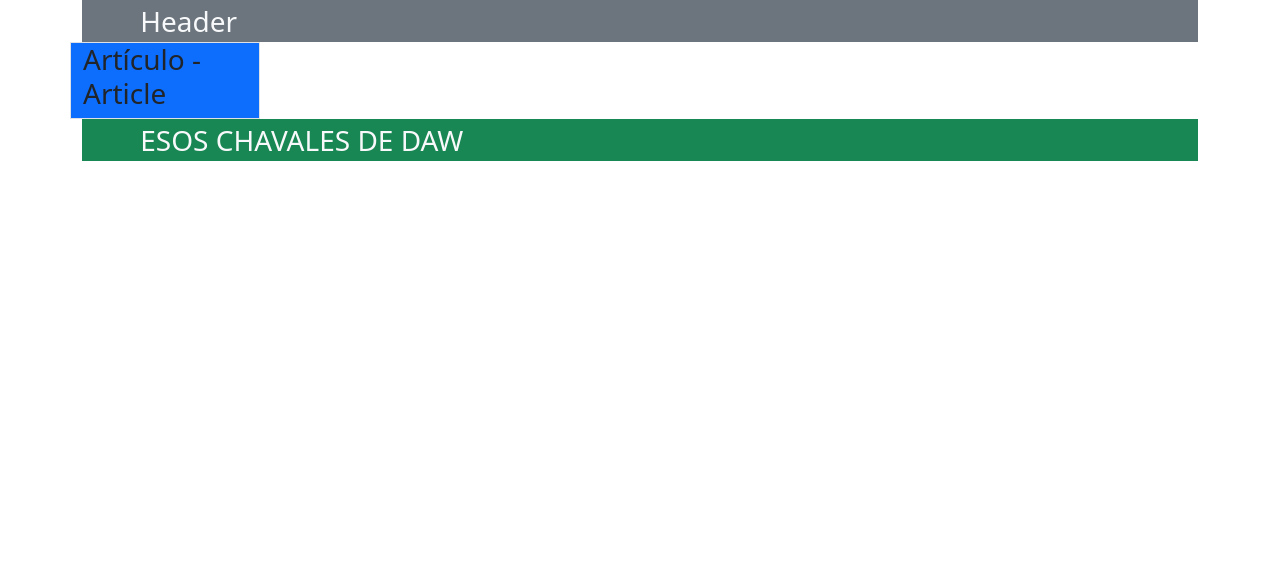
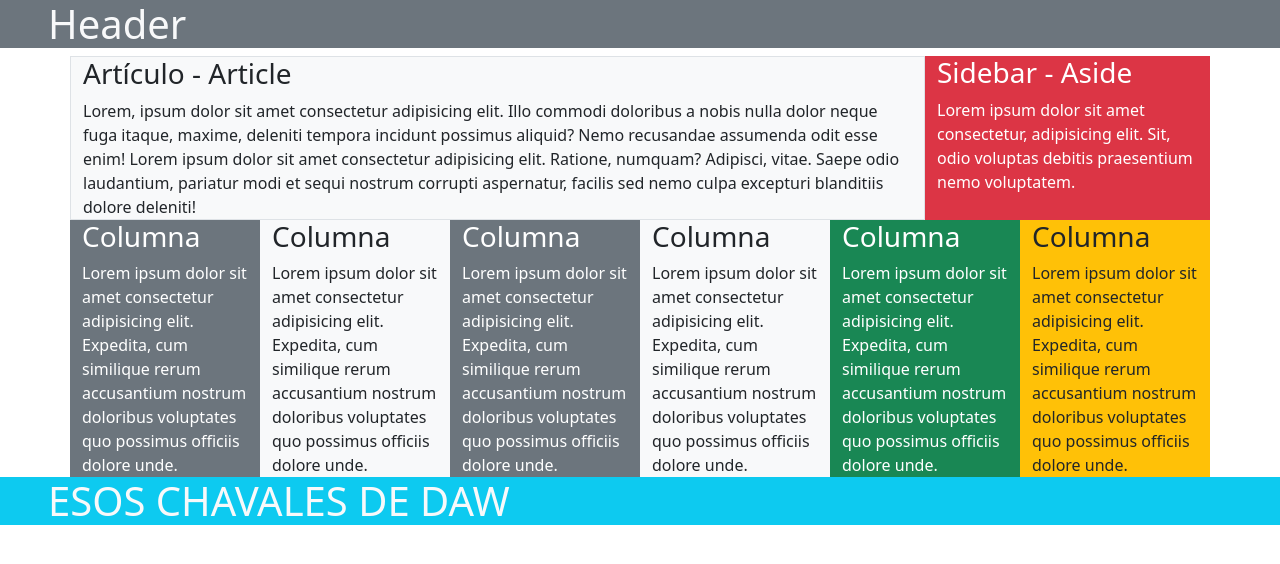
Before and after one commit to RonGarciaGuerrero/bootstrap, a plain HTML site: page bootstrap/P3/index.html in a window 1280 px wide. Drawn offline with nearby package versions, Linux system fonts and the light colour scheme.

Commit message:
ejercicios resueltos

```diff
--- a/bootstrap/P3/index.html
+++ b/bootstrap/P3/index.html
@@ -12,17 +12,23 @@
   </head>
   <body>
 
+    <div class="fs-3 text-start bg-secondary text-light"><h1 class="ps-5">Header</h1></div>
+      <div class="container mt-2">
+        <div class="row">
+          <div class="col-lg-9 col-md-9 col-sm-8 col-xs-12 bg-light text-dark border"><h3>Artículo - Article</h3> Lorem, ipsum dolor sit amet consectetur adipisicing elit. Illo commodi doloribus a nobis nulla dolor neque fuga itaque, maxime, deleniti tempora incidunt possimus aliquid? Nemo recusandae assumenda odit esse enim! Lorem ipsum dolor sit amet consectetur adipisicing elit. Ratione, numquam? Adipisci, vitae. Saepe odio laudantium, pariatur modi et sequi nostrum corrupti aspernatur, facilis sed nemo culpa excepturi blanditiis dolore deleniti!</div>
+          <div class="col-lg-3 col-md-3 col-sm-4 col-xs-12 bg-danger text-white"><h3>Sidebar - Aside</h3> Lorem ipsum dolor sit amet consectetur, adipisicing elit. Sit, odio voluptas debitis praesentium nemo voluptatem.</div>
+          <div class="col-lg-2 col-md-3 col-sm-6 col-xs-12 bg-secondary text-white"><h3>Columna</h3>Lorem ipsum dolor sit amet consectetur adipisicing elit. Expedita, cum similique rerum accusantium nostrum doloribus voluptates quo possimus officiis dolore unde.</div>
+          <div class="col-lg-2 col-md-3 col-sm-6 col-xs-12 bg-light text-dark"><h3>Columna</h3>Lorem ipsum dolor sit amet consectetur adipisicing elit. Expedita, cum similique rerum accusantium nostrum doloribus voluptates quo possimus officiis dolore unde.</div>
+          <div class="col-lg-2 col-md-3 col-sm-6 col-xs-12 bg-secondary text-white"><h3>Columna</h3>Lorem ipsum dolor sit amet consectetur adipisicing elit. Expedita, cum similique rerum accusantium nostrum doloribus voluptates quo possimus officiis dolore unde.</div>
+          <div class="col-lg-2 col-md-3 col-sm-6 col-xs-12 bg-light text-dark"><h3>Columna</h3>Lorem ipsum dolor sit amet consectetur adipisicing elit. Expedita, cum similique rerum accusantium nostrum doloribus voluptates quo possimus officiis dolore unde.</div>
+          <div class="col-lg-2 col-md-6 col-sm-6 col-xs-12 bg-success text-white"><h3>Columna</h3>Lorem ipsum dolor sit amet consectetur adipisicing elit. Expedita, cum similique rerum accusantium nostrum doloribus voluptates quo possimus officiis dolore unde.</div>
+          <div class="col-lg-2 col-md-6 col-sm-6 col-xs-12 bg-warning text-dark"><h3>Columna</h3>Lorem ipsum dolor sit amet consectetur adipisicing elit. Expedita, cum similique rerum accusantium nostrum doloribus voluptates quo possimus officiis dolore unde.</div>
+        </div>
+      </div>
+    <div class="fs-3 text-start bg-info text-light"><h1 class="ps-5">ESOS CHAVALES DE DAW</h1></div>
     <!-- Bootstrap JavaScript Libraries -->
     <script src="https://cdn.jsdelivr.net/npm/@popperjs/core@2.9.2/dist/umd/popper.min.js" integrity="sha384-IQsoLXl5PILFhosVNubq5LC7Qb9DXgDA9i+tQ8Zj3iwWAwPtgFTxbJ8NT4GN1R8p" crossorigin="anonymous"></script>
     <script src="https://cdn.jsdelivr.net/npm/bootstrap@5.0.2/dist/js/bootstrap.min.js" integrity="sha384-cVKIPhGWiC2Al4u+LWgxfKTRIcfu0JTxR+EQDz/bgldoEyl4H0zUF0QKbrJ0EcQF" crossorigin="anonymous"></script>
-    <div class="container">
-        <div class="fs-3 text-start bg-secondary text-light">&nbsp;&nbsp;&nbsp;&nbsp;&nbsp;&nbsp;&nbsp;&nbsp;Header</div>
-        <div class="row">
-            <div class="col-lg-2 col-md-4 col-sm-6 col-xs-12 bg-primary text-dark border"><h3>Artículo - Article</h3></div>
-
-        </div>
-        <div class="fs-3 text-start bg-success text-light">&nbsp;&nbsp;&nbsp;&nbsp;&nbsp;&nbsp;&nbsp;&nbsp;ESOS CHAVALES DE DAW</div>
-    </div>
 
     </body>
 </html>
```
Also changed, not shown: 5 other files.
